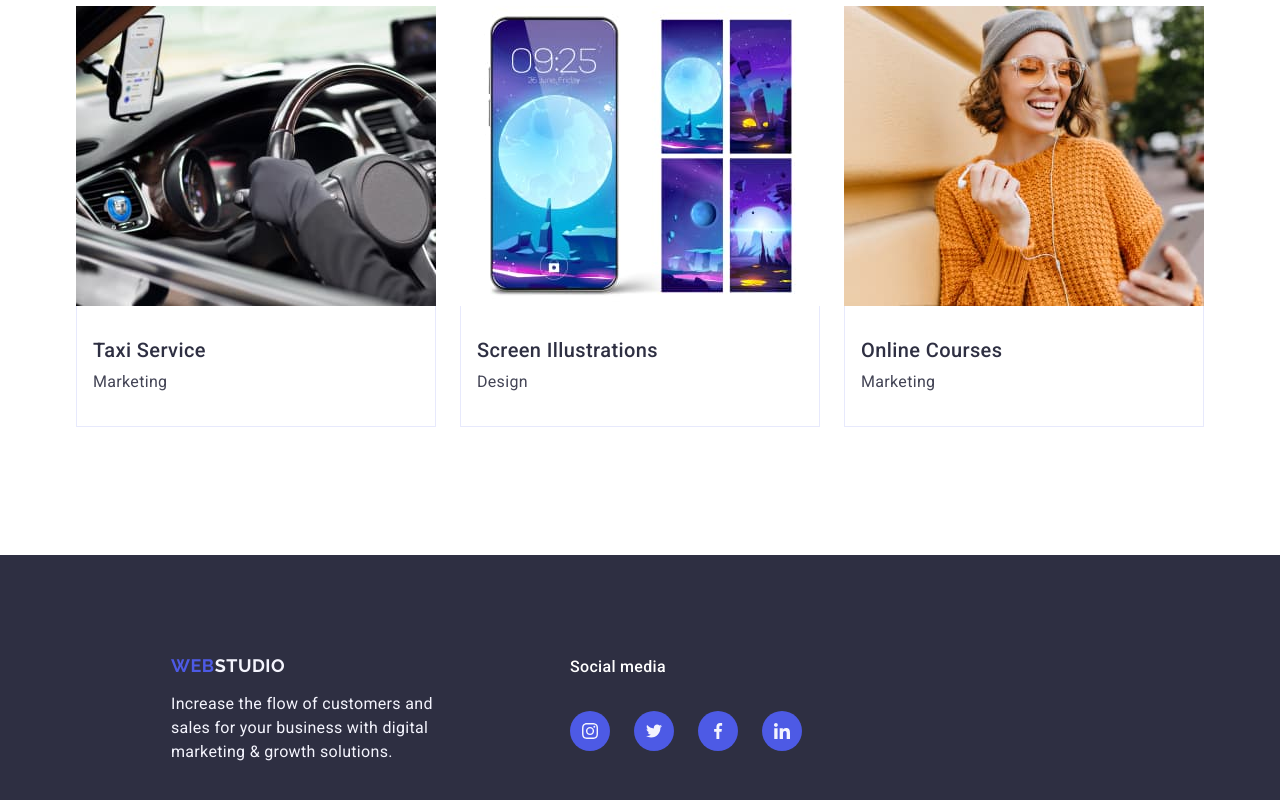
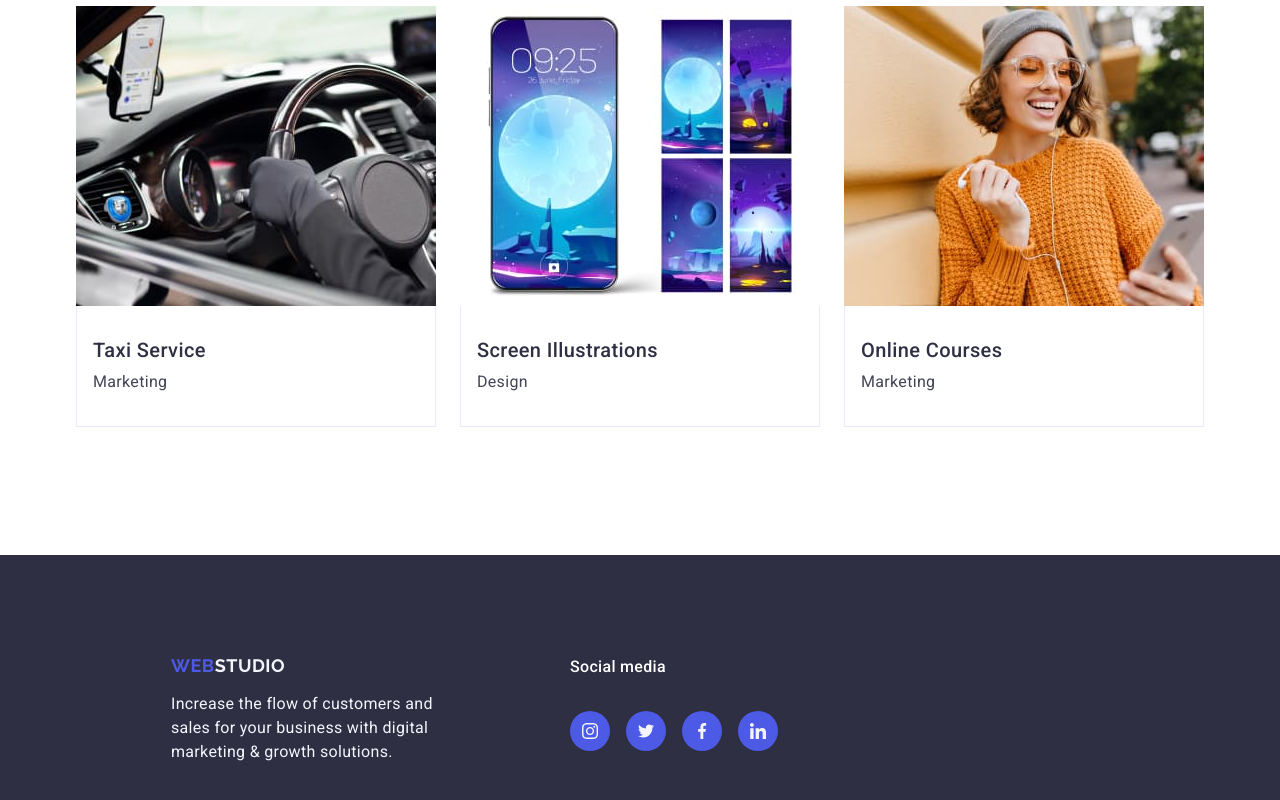
Before and after one commit to AlexGrabovskiyUA/goit-markup-hw-06, a plain HTML site: page index.html in a window 1280 px wide. Shown: the part 2725-3525 px from the top of the page. Drawn offline with nearby package versions, Linux system fonts and the light colour scheme; files whose address does not match are found by name.

Commit message:
2nd aimdead

```diff
--- a/css/styles.css
+++ b/css/styles.css
@@ -519,23 +519,26 @@ padding: 120px 0;
     display:flex;
     justify-content: center;
     padding-top: 16px;
-    gap: 24px;
+    gap: 16px;
+}
+.footer-nav{
+    display: block;
 }
 .footer-menu{
     height: 40px;
-        width: 40px;
-        background-color: #4d5ae5;
-        margin: 0 auto;
-        padding: 12px;
-        border-radius: 50%;
-        transition-property: background-color;
-        transition-duration: 250ms;
-        transition-timing-function: cubic-bezier(0.4, 0, 0.2, 1);
+    width: 40px;
+
 }
 .footer-social-link{
+    display: flex;
     width: 100%;
     height: 100%;
-
+    background-color: #4d5ae5;
+    align-items: center;
+    justify-content: center;
+    padding: 12px;
+    border-radius: 50%;
+    transition:background-color 250ms cubic-bezier(0.4, 0, 0.2, 1);
 }
 .title-links{
     font-weight: 500;
@@ -548,8 +551,11 @@ padding: 120px 0;
 .footer-social-icon{
     display: flex;
     justify-content: center;
-    fill: #F4F4FD;
+    fill: #f4f4fd;
 }
-.footer-menu:hover{
+.footer-social-link:hover{
     background-color: #31D0AA;
 }
+.footer-social-link:focus {
+    background-color: #31D0AA;
+}
--- a/index.html
+++ b/index.html
@@ -213,41 +213,39 @@
                 <a class="footer-logo" href="./index.html">Web<span class="span-footer-logo">Studio</span></a>
                 <p class="footer-aside-text">Increase the flow of customers and sales for your business with digital marketing & growth solutions.</p>
             </div>
-            <div class="footer-nav">
-                <p class="title-links">Social media</p>
-                <div class="footer-menu-block">
+                <div class="footer-nav">
+                    <p class="title-links">Social media</p>
                     <ul class="footer-list">
                         <li class="footer-menu">
                             <a class="footer-social-link">
-                                <svg class="footer-social-icon" width="16" height="16">
+                                <svg class="footer-social-icon" width="24" height="24">
                                     <use href="./images/icons.svg#icon-instagram"></use>
                                 </svg>
                             </a>
                         </li>
                         <li class="footer-menu">
                             <a class="footer-social-link">
-                                <svg class="footer-social-icon" width="16" height="16">
+                                <svg class="footer-social-icon" width="24" height="24">
                                     <use href="./images/icons.svg#icon-twitter"></use>
                                 </svg>
                             </a>
                         </li>
                         <li class="footer-menu">
                             <a class="footer-social-link">
-                                <svg class="footer-social-icon" width="16" height="16">
+                                <svg class="footer-social-icon" width="24" height="24">
                                     <use href="./images/icons.svg#icon-facebook"></use>
                                 </svg>
                             </a>
                         </li>
                         <li class="footer-menu">
                             <a class="footer-social-link">
-                                <svg class="footer-social-icon" width="16" height="16">
+                                <svg class="footer-social-icon" width="24" height="24">
                                     <use href="./images/icons.svg#icon-linkedin"></use>
                                 </svg>
                             </a>
                         </li>
                     </ul>
                 </div>
-            </div>
         </div>
     </Footer>
 </body>
```
